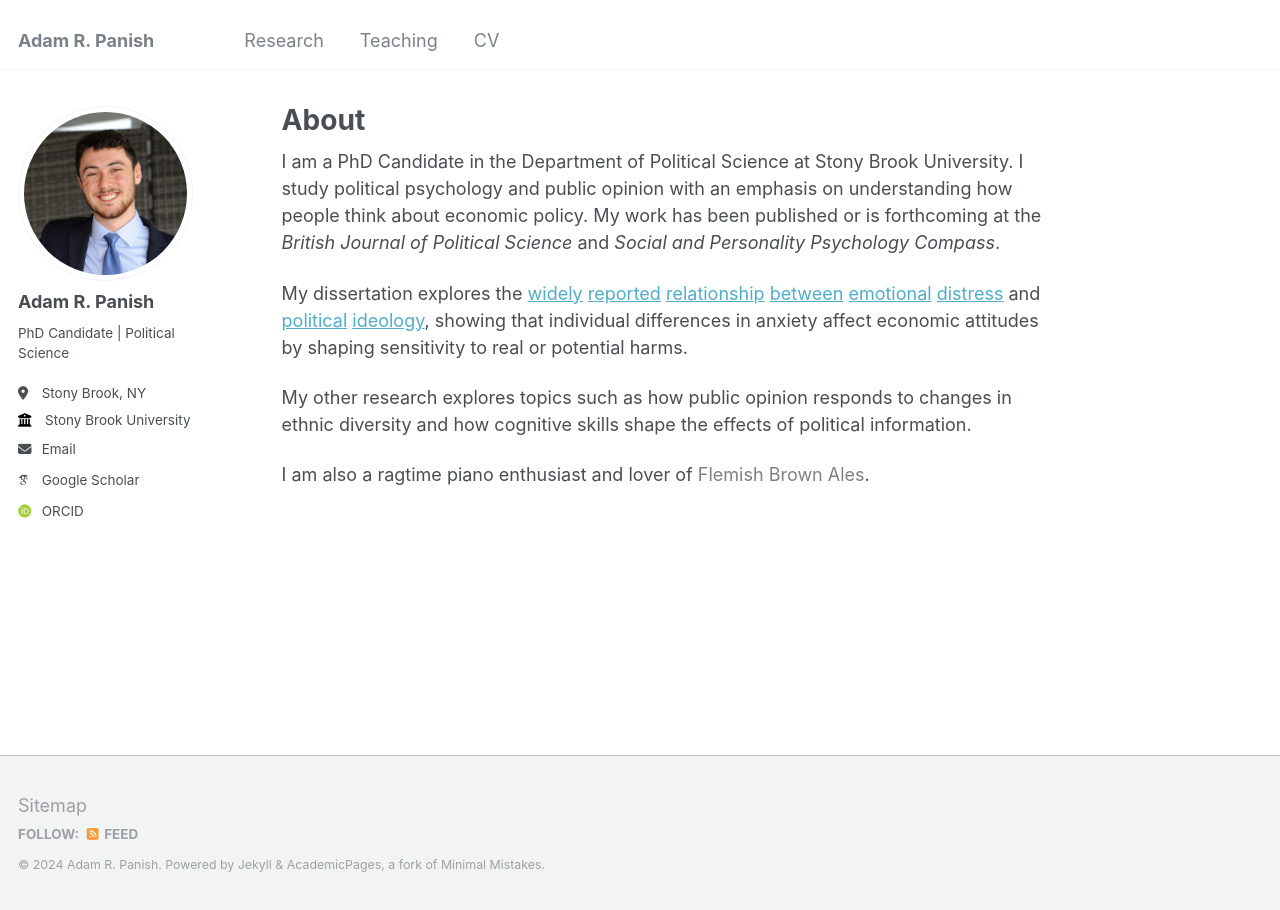
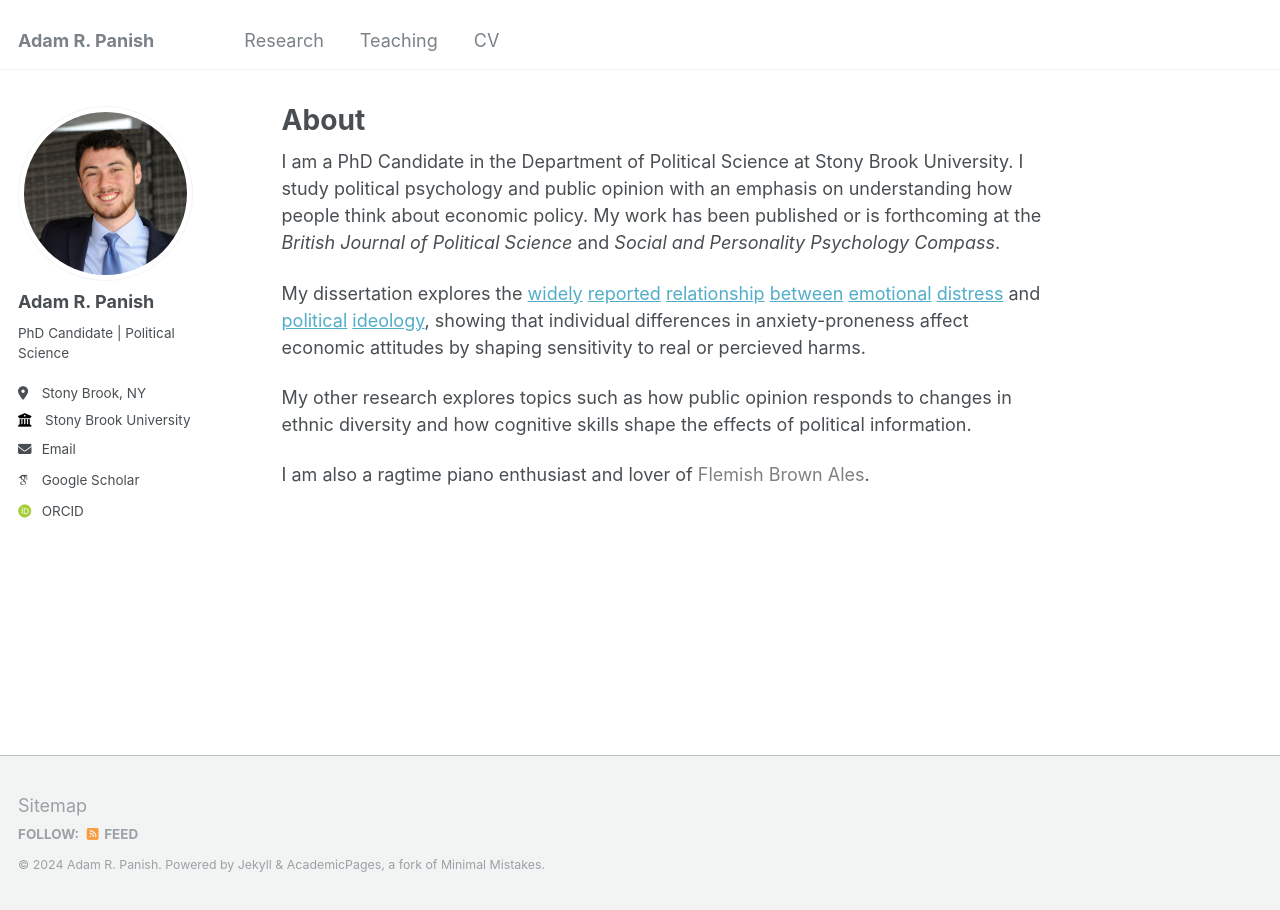
Before and after one commit to adampanish/adampanish.github.io, a Jekyll site: the page built from _pages/about.md, in a window 1280 px wide. Built offline with Jekyll 4.4.1, drawn with Linux system fonts in a browser that asks for light colours; some web fonts are replaced.

Commit message:
Update about.md

```diff
--- a/_pages/about.md
+++ b/_pages/about.md
@@ -9,7 +9,7 @@
 
 I am a PhD Candidate in the Department of Political Science at Stony Brook University. I study political psychology and public opinion with an emphasis on understanding how people think about economic policy. My work has been published or is forthcoming at the *British Journal of Political Science* and *Social and Personality Psychology Compass*.
 
-My dissertation explores the <a href="https://www.nytimes.com/2021/10/20/opinion/conservatives-liberals-happiness.html">widely</a> <a href="https://www.nytimes.com/2023/03/29/opinion/america-unhappy-poll.html">reported</a> <a href="https://www.nytimes.com/2024/05/08/opinion/conservatives-liberals-depression-anxiety.html">relationship</a> <a href="https://www.nytimes.com/2022/10/04/opinion/us-conservative-therapy-politics.html">between</a> <a href="https://www.nytimes.com/2021/11/25/opinion/liberals-happiness-thanksgiving.html">emotional</a> <a href="https://www.wsj.com/articles/is-politics-making-kids-depressed-5ec774">distress</a> and <a href="https://www.realcleareducation.com/articles/2024/04/12/liberal_students_are_struggling_with_anxiety_1024795.html">political</a> <a href="https://americanaffairsjournal.org/2023/03/how-to-understand-the-well-being-gap-between-liberals-and-conservatives/">ideology</a>, showing that individual differences in anxiety affect economic attitudes by shaping sensitivity to real or potential harms.
+My dissertation explores the <a href="https://www.nytimes.com/2021/10/20/opinion/conservatives-liberals-happiness.html">widely</a> <a href="https://www.nytimes.com/2023/03/29/opinion/america-unhappy-poll.html">reported</a> <a href="https://www.nytimes.com/2024/05/08/opinion/conservatives-liberals-depression-anxiety.html">relationship</a> <a href="https://www.nytimes.com/2022/10/04/opinion/us-conservative-therapy-politics.html">between</a> <a href="https://www.nytimes.com/2021/11/25/opinion/liberals-happiness-thanksgiving.html">emotional</a> <a href="https://www.wsj.com/articles/is-politics-making-kids-depressed-5ec774">distress</a> and <a href="https://www.realcleareducation.com/articles/2024/04/12/liberal_students_are_struggling_with_anxiety_1024795.html">political</a> <a href="https://americanaffairsjournal.org/2023/03/how-to-understand-the-well-being-gap-between-liberals-and-conservatives/">ideology</a>, showing that individual differences in anxiety-proneness affect economic attitudes by shaping sensitivity to real or percieved harms.
 
 My other research explores topics such as how public opinion responds to changes in ethnic diversity and how cognitive skills shape the effects of political information.
 
```
